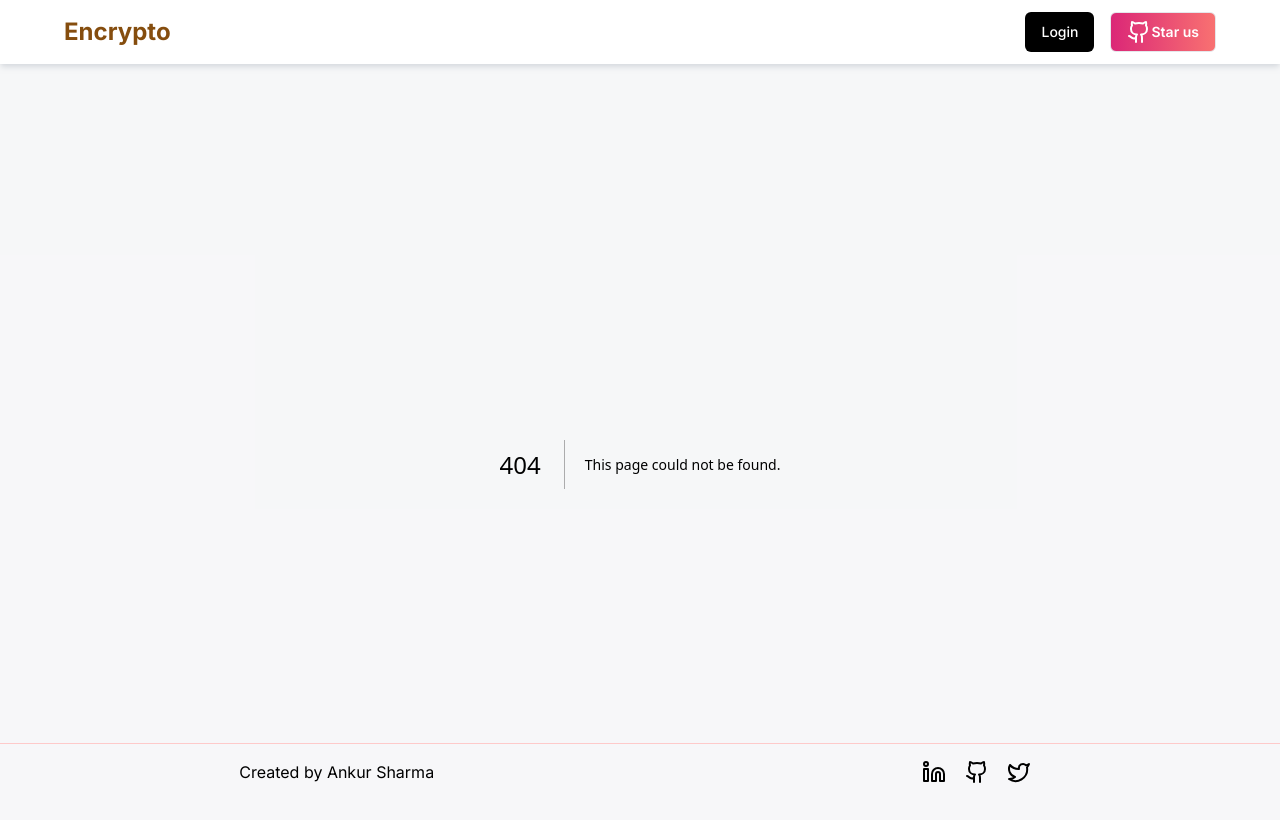
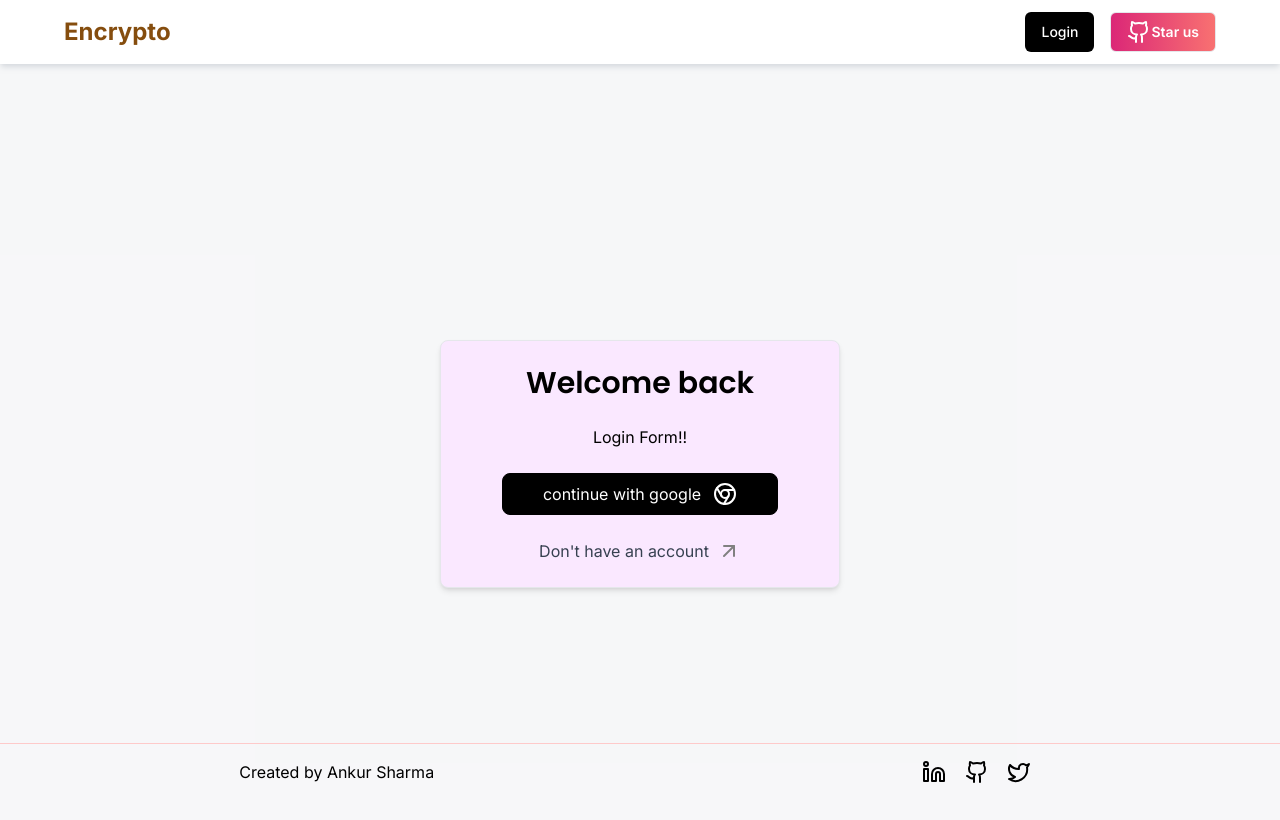
Before and after one commit to Ankur1493/encrypto, a Next.js app: page /auth/login in a window 1280 px wide. Before the commit this address had no page. Shown: the top 820 px of the page. Built offline with nearby package versions, Linux system fonts and the light colour scheme.

Commit message:
card wrapper for auth forms

```diff
--- a/app/(marketing)/page.tsx
+++ b/app/(marketing)/page.tsx
@@ -26,7 +26,7 @@ export default function() {
         </p>
       </div>
       <Link
-        href={"/"}
+        href={"/auth/login"}
         className="mt-8 p-3 px-5 border-white bg-black text-white text-[20px] font-semibold rounded-xl"
       >
         Get Started for FREE
--- /dev/null
+++ b/app/auth/layout.tsx
@@ -0,0 +1,9 @@
+import { ReactNode } from "react"
+
+export default function AuthLayout({ children }: { children: ReactNode }) {
+  return (
+    <div className="h-full flex items-center justify-center">
+      {children}
+    </div>
+  )
+}
--- /dev/null
+++ b/app/auth/login/page.tsx
@@ -0,0 +1,9 @@
+import { LoginForm } from "@/components/auth/LoginForm"
+
+export default function Login() {
+  return (
+    <div>
+      <LoginForm />
+    </div>
+  )
+}
--- a/components/Navbar.tsx
+++ b/components/Navbar.tsx
@@ -9,7 +9,7 @@ export default function Navbar() {
         Encrypto
       </div>
       <div className="flex">
-        <Link href={"/"}>
+        <Link href={"/auth/login"}>
           <Button className="bg-black text-white mr-4">Login</Button>
         </Link>
         <Link href={"https://github.com/ankur1493/encrypto"} target="_blank">
--- /dev/null
+++ b/components/auth/CardWrapper.tsx
@@ -0,0 +1,51 @@
+"use client"
+
+import { ReactNode } from "react"
+import Link from "next/link";
+import { Card, CardContent, CardFooter, CardHeader } from "../ui/card";
+import { Poppins } from "next/font/google"
+import { cn } from "@/lib/utils"
+import { Chrome, ArrowUpRight } from "lucide-react";
+
+const font = Poppins({
+  subsets: ["latin"],
+  weight: ["600"]
+})
+
+
+interface CardWrapperProps {
+  children: ReactNode;
+  headerLabel: string;
+  backButtonLabel: string;
+  backButtonHref: string;
+}
+
+export const CardWrapper = ({ children, headerLabel, backButtonLabel, backButtonHref }
+  : CardWrapperProps) => {
+  return (
+    <Card className="w-[400px] shadow-md bg-fuchsia-100 flex flex-col justify-center items-center">
+      <CardHeader>
+        <h1 className={cn("text-3xl font-semibold text-center", font.className)}>
+          {headerLabel}
+        </h1>
+      </CardHeader>
+      <CardContent>
+        {children}
+      </CardContent>
+      <CardFooter >
+        <div className="w-full flex justify-between items-center border border-black px-10 py-2 rounded-lg bg-black text-white cursor-pointer gap-3">
+          <div>
+            continue with google
+          </div>
+          <Chrome color="white" />
+        </div>
+      </CardFooter>
+      <CardFooter>
+        <Link href={backButtonHref} className="flex w-full text-gray-700 gap-2">
+          {backButtonLabel}
+          <ArrowUpRight color="gray" />
+        </Link>
+      </CardFooter>
+    </Card>
+  )
+}
--- /dev/null
+++ b/components/auth/LoginForm.tsx
@@ -0,0 +1,9 @@
+import { CardWrapper } from "./CardWrapper"
+
+export const LoginForm = () => {
+  return (
+    <CardWrapper headerLabel="Welcome back" backButtonLabel="Don't have an account" backButtonHref="/auth/register">
+      Login Form!!
+    </CardWrapper>
+  )
+}
```
